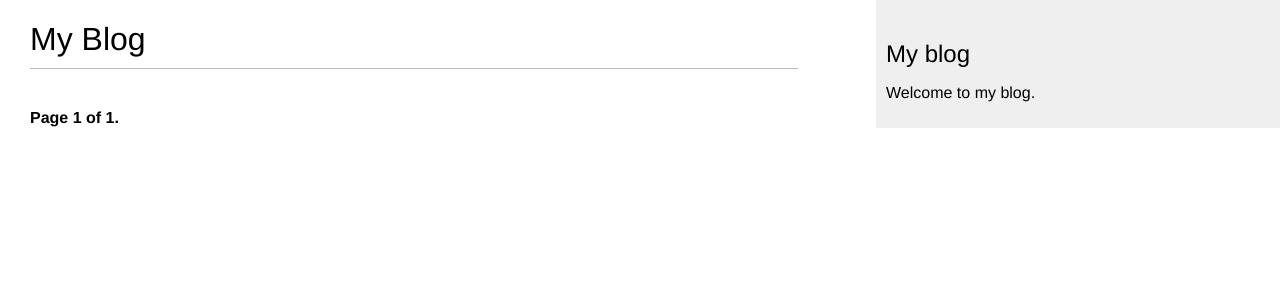
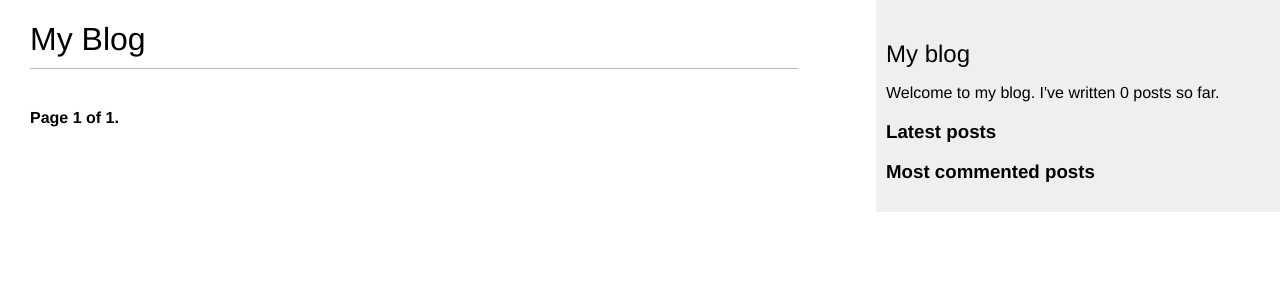
Before and after one commit to johnnyflame/django-by-examples, a Django app: page /blog/ in a window 1280 px wide. Shown: the top 300 px of the page. Run offline with Django 3.2, Linux system fonts and the light colour scheme; data that the repository does not hold is empty.

Commit message:
new features:
* Added support for displaying recent posts using custom tag
* Allowing posts to be made in markdown using custom filters

```diff
--- a/mysite/blog/templates/blog/base.html
+++ b/mysite/blog/templates/blog/base.html
@@ -1,4 +1,6 @@
 {% load static %}
+{% load blog_tags%}
+
 <!DOCTYPE html>
 <html>
 <head>
@@ -6,13 +8,27 @@
   <link href="{% static "css/blog.css" %}" rel="stylesheet">
 </head>
 <body>
+
   <div id="content">
     {% block content %}
     {% endblock %}
   </div>
+
   <div id="sidebar">
     <h2>My blog</h2>
-    <p>Welcome to my blog.</p>
+    <p>Welcome to my blog. I've written {% total_posts %} posts so far.</p>
+    <h3>Latest posts</h3>
+    {% show_latest_posts 3 %}
+    <h3>Most commented posts</h3>
+    {% get_most_commented_posts  as most_commented_posts %}
+    <ul>
+      {% for post in most_commented_posts %}
+        <li>
+          <a href="{{ post.get_absolute_url}}">{{ post.title }}</a>
+        </li>
+      {% endfor %}
+    </ul>
   </div>
+
 </body>
 </html>
--- a/mysite/blog/templates/blog/post/detail.html
+++ b/mysite/blog/templates/blog/post/detail.html
@@ -1,11 +1,12 @@
 {% extends "blog/base.html" %}
+{% load blog_tags %}
 {% block title %}{{ post.title }}{% endblock %}
 {% block content %}
   <h1>{{ post.title }}</h1>
   <p class="date">
     Published {{ post.publish }} by {{ post.author }}
   </p>
-  {{ post.body|linebreaks }}
+  {{ post.body|markdown }}
   <p>
   <a href="{% url "blog:post_share" post.id %}">
     Share this post
--- /dev/null
+++ b/mysite/blog/templates/blog/post/latest_posts.html
@@ -0,0 +1,7 @@
+<ul>
+    {% for post in latest_posts %}
+        <li>
+            <a href="{{ post.get_absolute_url}}">{{post.title}}</a>
+        </li>
+    {% endfor %}
+</ul>
--- a/mysite/blog/templates/blog/post/list.html
+++ b/mysite/blog/templates/blog/post/list.html
@@ -1,4 +1,5 @@
 {% extends "blog/base.html" %}
+{% load blog_tags %}
 {% block title %}My Blog{% endblock title %}
 {% block content %}
   <h1>My Blog</h1>
@@ -22,7 +23,7 @@
     <p class="date">
       Published {{ post.publish }} by {{ post.author }}
     </p>
-    {{ post.body|truncatewords:30|linebreaks }}
+    {{ post.body| markdown | truncatewords_html:30 }}
   {% endfor %}
   {% include "pagination.html" with page=posts%}
 {% endblock %}
--- /dev/null
+++ b/mysite/blog/templatetags/blog_tags.py
@@ -0,0 +1,30 @@
+from django import template
+from ..models import Post
+from django.db.models import Count
+from django.utils.safestring import mark_safe
+import markdown
+
+register = template.Library()
+
+
+@register.simple_tag
+def total_posts():
+    return Post.published.count()
+
+
+@register.inclusion_tag("blog/post/latest_posts.html")
+def show_latest_posts(count=5):
+    latest_posts = Post.published.order_by("-publish")[:count]
+    return {"latest_posts": latest_posts}
+
+
+@register.simple_tag
+def get_most_commented_posts(count=5):
+    return Post.published.annotate(total_comments=Count("comments")).order_by(
+        "-total_comments"
+    )[:count]
+
+
+@register.filter(name="markdown")
+def markdown_format(text):
+    return mark_safe(markdown.markdown(text))
```
Also changed, not shown: mysite/blog/templatetags/__init__.py (added).
